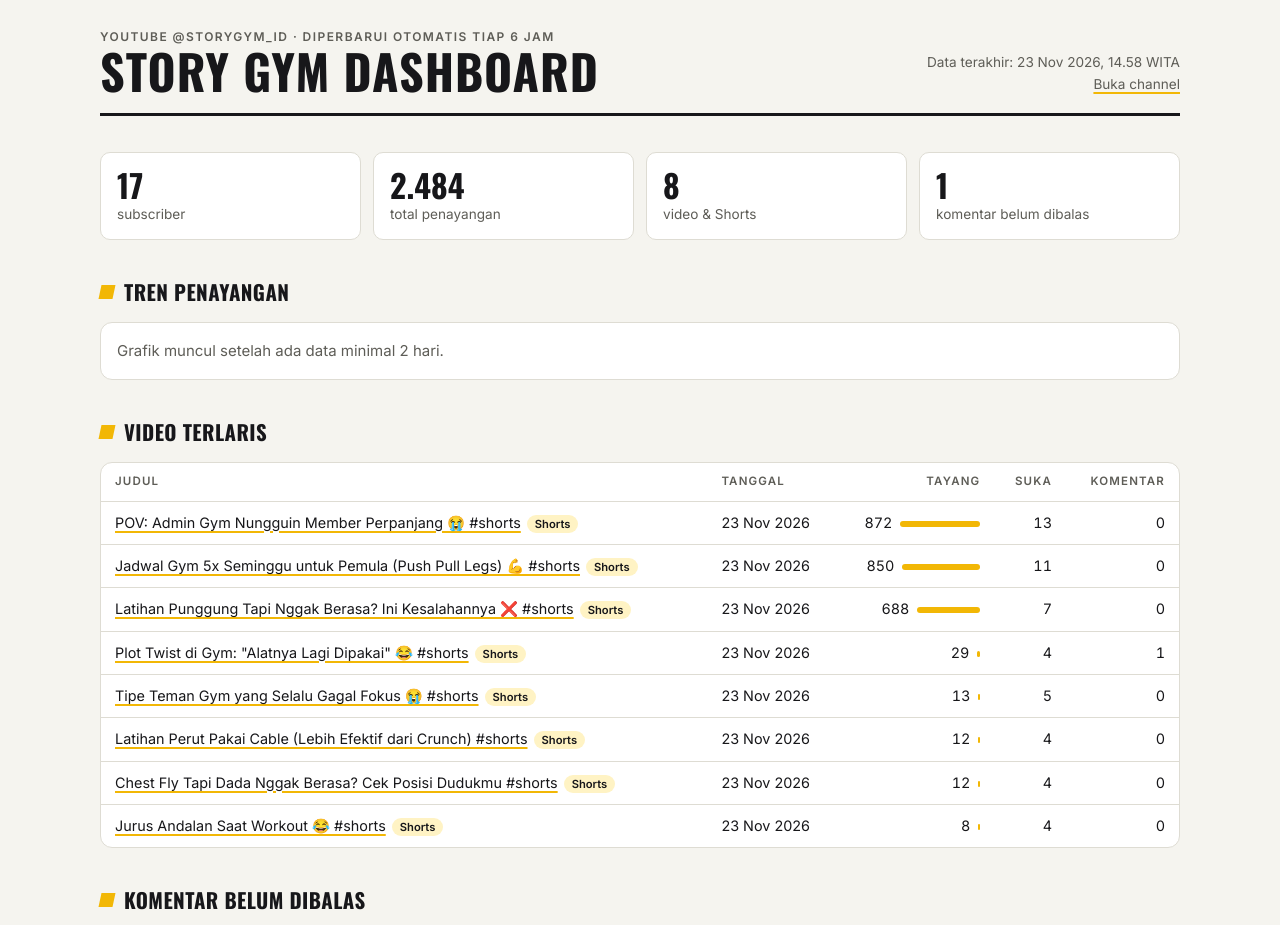
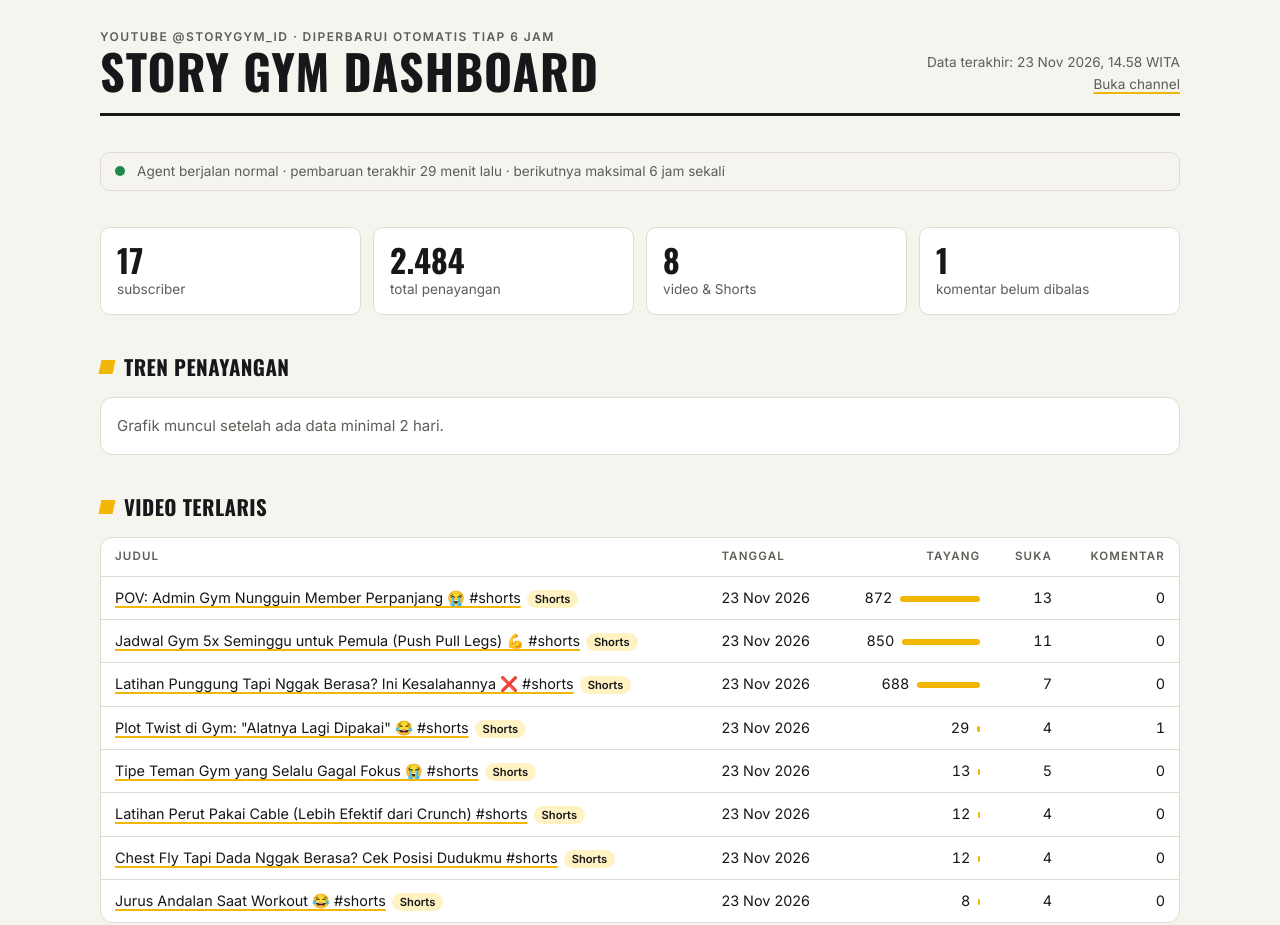
Before and after one commit to storygym/storygym-dashboard, a plain HTML site: page site/index.html in a window 1280 px wide. Shown: the top 925 px of the page. Drawn offline with nearby package versions, Linux system fonts and the light colour scheme.

Commit message:
Update index.html

```diff
--- a/site/index.html
+++ b/site/index.html
@@ -9,13 +9,13 @@
 /* Layout: papan skor gym — angka utama, grafik tren, video terlaris, komentar yang perlu dibalas */
 :root{
   --bg:#F5F4EF; --surface:#FFFFFF; --ink:#17171A; --muted:#5E5D57; --line:#DEDCD3;
-  --accent:#F2B705; --accent-soft:#FFF3C4; --warn:#A15C00; --warn-soft:#FCEBD2; --ok:#1F8A4C;
+  --accent:#F2B705; --accent-soft:#FFF3C4; --warn:#A15C00; --warn-soft:#FCEBD2; --ok:#1F8A4C; --bad:#C62828; --bad-soft:#FDE4E2;
   --display:"Oswald","Impact","Arial Narrow",sans-serif; --body:"Inter",system-ui,-apple-system,"Segoe UI",sans-serif;
   color-scheme:light;
 }
 @media (prefers-color-scheme: dark){:root{
   --bg:#131315; --surface:#1C1C1F; --ink:#F1F0EA; --muted:#A3A29B; --line:#2E2E33;
-  --accent:#FFC400; --accent-soft:#3A300B; --warn:#F3A94A; --warn-soft:#3A2A12; --ok:#5DD08E; color-scheme:dark}}
+  --accent:#FFC400; --accent-soft:#3A300B; --warn:#F3A94A; --warn-soft:#3A2A12; --ok:#5DD08E; --bad:#FF6B5E; --bad-soft:#3B1715; color-scheme:dark}}
 *{box-sizing:border-box}
 html,body{margin:0}
 body{background:var(--bg);color:var(--ink);font-family:var(--body);font-size:15px;line-height:1.55;
@@ -51,6 +51,13 @@ a:focus-visible{outline:2px solid var(--accent);outline-offset:2px}
 .comment .meta{font-size:.8rem;color:var(--muted)}
 .comment p{margin:4px 0 0;overflow-wrap:anywhere}
 .muted{color:var(--muted)}
+.alert{display:flex;gap:12px;align-items:flex-start;border-radius:10px;padding:14px 16px;font-size:.92rem;border:1px solid}
+.alert b{display:block;font-family:var(--display);text-transform:uppercase;letter-spacing:.03em;font-size:1rem}
+.alert.bad{background:var(--bad-soft);border-color:var(--bad);color:var(--ink)}
+.alert.ok{background:transparent;border-color:var(--line);color:var(--muted);padding:8px 14px;font-size:.85rem}
+.dot{width:10px;height:10px;border-radius:50%;flex:none;margin-top:6px}
+.alert.ok .dot{background:var(--ok);margin-top:5px}
+.alert.bad .dot{background:var(--bad)}
 .empty{padding:14px;color:var(--muted)}
 @media (max-width:720px){.stats{grid-template-columns:repeat(2,minmax(0,1fr))}}
 </style>
@@ -64,6 +71,8 @@ a:focus-visible{outline:2px solid var(--accent);outline-offset:2px}
     </div>
     <div class="stamp">Data terakhir: <span id="updated">–</span><br><a href="https://www.youtube.com/@storygym_id/shorts">Buka channel</a></div>
   </header>
+
+  <div id="health" class="alert ok" role="status"><span class="dot"></span><span>Memeriksa status agent…</span></div>
 
   <section aria-label="Ringkasan">
     <div class="stats">
@@ -106,6 +115,7 @@ a:focus-visible{outline:2px solid var(--accent);outline-offset:2px}
   Promise.all([get('data.json'), get('history.json').catch(function(){ return []; })]).then(function(res){
     var d = res[0], h = res[1] || [];
     document.getElementById('updated').textContent = d.updated || '–';
+    showHealth(d.updatedIso);
     var c = d.channel || {};
     document.getElementById('k-subs').textContent = fmt(c.subscribers);
     document.getElementById('k-views').textContent = fmt(c.views);
@@ -130,9 +140,27 @@ a:focus-visible{outline:2px solid var(--accent);outline-offset:2px}
       return '<div class="comment"><div class="meta"><b>'+esc(x.author)+'</b> · '+esc(x.video)+' · '+esc(date(x.published))+'</div><p>'+esc(x.text)+'</p></div>';
     }).join('') : '<div class="empty">Semua komentar sudah dibalas.</div>';
   }).catch(function(){
+    showHealth(null);
     document.getElementById('videos').innerHTML = '<tr><td colspan="5" class="empty">Data belum tersedia. Jalankan workflow di tab Actions.</td></tr>';
     document.getElementById('comments').innerHTML = '<div class="empty">Data belum tersedia.</div>';
   });
+
+  function showHealth(iso){
+    var el = document.getElementById('health'), LIMIT = 8;
+    var t = iso ? new Date(iso).getTime() : NaN;
+    var hours = isNaN(t) ? Infinity : (Date.now() - t) / 36e5;
+    var actions = 'https://github.com/storygym/storygym-dashboard/actions';
+    if (hours <= LIMIT) {
+      var ago = hours < 1 ? Math.max(1, Math.round(hours*60)) + ' menit' : Math.round(hours) + ' jam';
+      el.className = 'alert ok';
+      el.innerHTML = '<span class="dot"></span><span>Agent berjalan normal · pembaruan terakhir ' + ago + ' lalu · berikutnya maksimal 6 jam sekali</span>';
+    } else {
+      var since = isFinite(hours) ? 'sejak ' + Math.round(hours) + ' jam lalu' : '(data tidak bisa dibaca)';
+      el.className = 'alert bad';
+      el.setAttribute('role','alert');
+      el.innerHTML = '<span class="dot"></span><span><b>⚠️ Agent tidak berjalan ' + since + '</b>Data tidak diperbarui lebih dari ' + LIMIT + ' jam. Cek <a href="' + actions + '">GitHub → Actions</a>: lihat baris bertanda silang merah, atau klik <i>Enable workflow</i> jika jadwal dinonaktifkan. Setelah diperbaiki, jalankan <i>Run workflow</i>.</span>';
+    }
+  }
 
   function drawChart(pts){
     var W=640,H=200,L=56,R=16,T=16,B=28;
```
